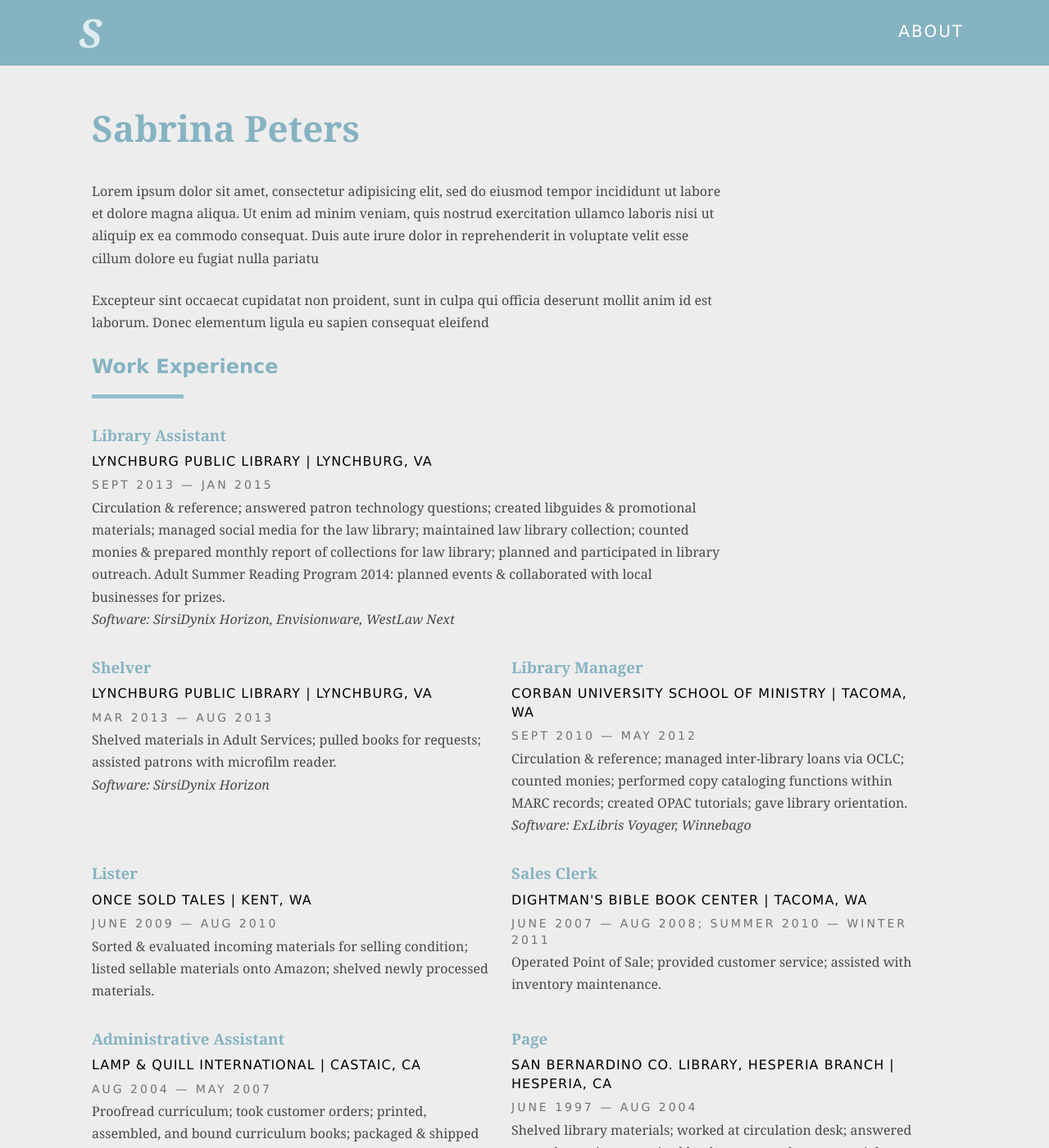
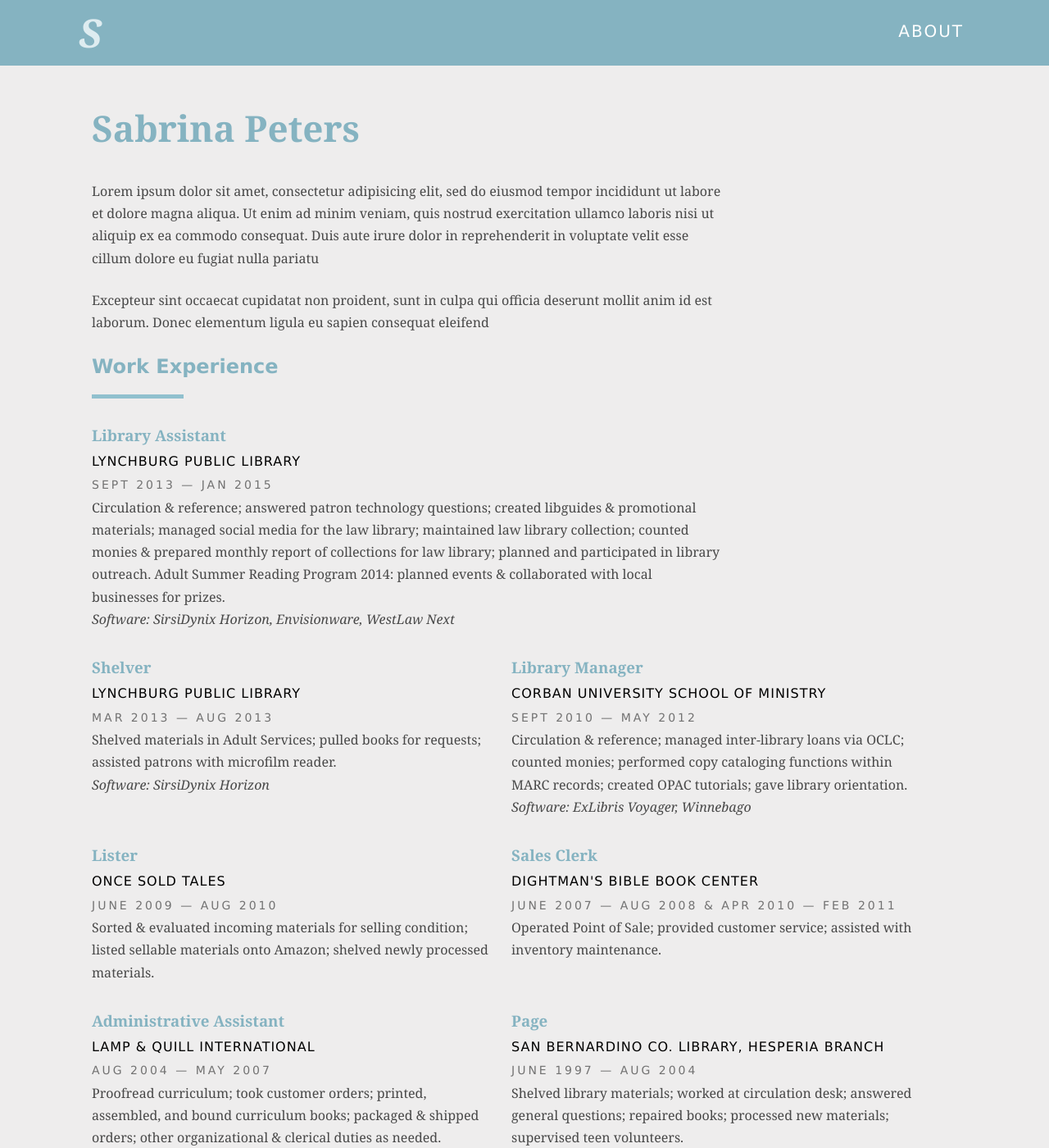
Before and after one commit to sabrinapeters/sdrp.old, a Jekyll site: the page built from resumee.md, in a window 1280 px wide and 1400 px high. Shown: the whole window at 82% size. Built offline with Jekyll 4.4.1, drawn with Linux system fonts in a browser that asks for light colours; some web fonts are replaced.

Commit message:
fix content

```diff
--- a/_layouts/resume.html
+++ b/_layouts/resume.html
@@ -14,43 +14,43 @@ layout: default
     <div class="flex__container">
       <div class="flex__module-lg content__block pr3 mb2">
         <h3 class="resumee__hl mb2 f-serif">Library Assistant</h3>
-        <h4 class="caps mb2 lt-1 w-400">Lynchburg Public Library | Lynchburg, VA</h4>
+        <h4 class="caps mb2 lt-1 w-400">Lynchburg Public Library</h4>
         <time class="resumee__meta caps lt-3 mb1 u-d-bl">Sept 2013 &mdash; Jan 2015</time>
         <p class="f-serif" class="f-serif">Circulation &amp; reference; answered patron technology questions; created libguides &amp; promotional materials; managed social media for the law library; maintained law library collection; counted monies &amp; prepared monthly report of collections for law library; planned and participated in library outreach. Adult Summer Reading Program 2014: planned events &amp; collaborated with local businesses for prizes. <br><em>Software: SirsiDynix Horizon, Envisionware, WestLaw Next</em></p>
       </div>
       <div class="flex__module content__block pr3 mb2">
         <h3 class="resumee__hl mb2 f-serif">Shelver</h3>
-        <h4 class="caps mb2 lt-1 w-400">Lynchburg Public Library | Lynchburg, VA</h4>
+        <h4 class="caps mb2 lt-1 w-400">Lynchburg Public Library</h4>
         <time class="resumee__meta caps lt-3 mb1 u-d-bl">Mar 2013 &mdash; Aug 2013</time>
         <p class="f-serif">Shelved materials in Adult Services; pulled books for requests; assisted patrons with microfilm reader.<br> <em>Software: SirsiDynix Horizon</em></p>
       </div>
       <div class="flex__module content__block pr3 mb2">
         <h3 class="resumee__hl mb2 f-serif">Library Manager</h3>
-        <h4 class="caps mb2 lt-1 w-400">Corban University School of Ministry | Tacoma, WA</h4>
+        <h4 class="caps mb2 lt-1 w-400">Corban University School of Ministry</h4>
         <time class="resumee__meta caps lt-3 mb1 u-d-bl">Sept 2010 &mdash; May 2012</time>
         <p class="f-serif">Circulation &amp; reference; managed inter-library loans via OCLC; counted monies; performed copy cataloging functions within MARC records; created OPAC tutorials; gave library orientation.<br> <em>Software: ExLibris Voyager, Winnebago</em></p>
       </div>
       <div class="flex__module content__block pr3 mb2">
         <h3 class="resumee__hl mb2 f-serif">Lister</h3>
-        <h4 class="caps mb2 lt-1 w-400">Once Sold Tales | Kent, WA</h4>
+        <h4 class="caps mb2 lt-1 w-400">Once Sold Tales</h4>
         <time class="resumee__meta caps lt-3 mb1 u-d-bl">June 2009 &mdash; Aug 2010</time>
         <p class="f-serif">Sorted &amp; evaluated incoming materials for selling condition; listed sellable materials onto Amazon; shelved newly processed materials.</p>
       </div>
       <div class="flex__module content__block pr3 mb2">
         <h3 class="resumee__hl mb2 f-serif">Sales Clerk</h3>
-        <h4 class="caps mb2 lt-1 w-400">Dightman's Bible Book Center | Tacoma, WA</h4>
-        <time class="resumee__meta caps lt-3 mb1 u-d-bl">June 2007 &mdash; Aug 2008; Summer 2010 &mdash; Winter 2011</time>
+        <h4 class="caps mb2 lt-1 w-400">Dightman's Bible Book Center</h4>
+        <time class="resumee__meta caps lt-3 mb1 u-d-bl">June 2007 &mdash; Aug 2008 &amp; Apr 2010 &mdash; Feb 2011</time>
         <p class="f-serif">Operated Point of Sale; provided customer service; assisted with inventory maintenance.</p>
       </div>
       <div class="flex__module content__block pr3 mb2">
         <h3 class="resumee__hl mb2 f-serif">Administrative Assistant</h3>
-        <h4 class="caps mb2 lt-1 w-400">Lamp &amp; Quill International | Castaic, CA</h4>
+        <h4 class="caps mb2 lt-1 w-400">Lamp &amp; Quill International</h4>
         <time class="resumee__meta caps lt-3 mb1 u-d-bl">Aug 2004 &mdash; May 2007</time>
         <p class="f-serif">Proofread curriculum; took customer orders; printed, assembled, and bound curriculum books; packaged &amp; shipped orders; other organizational &amp; clerical duties as needed.</p>
       </div>
       <div class="flex__module content__block pr3 mb2">
         <h3 class="resumee__hl mb2 f-serif">Page</h3>
-        <h4 class="caps mb2 lt-1 w-400">San Bernardino Co. Library, Hesperia Branch | Hesperia, CA</h4>
+        <h4 class="caps mb2 lt-1 w-400">San Bernardino Co. Library, Hesperia Branch</h4>
         <time class="resumee__meta caps lt-3 mb1 u-d-bl">June 1997 &mdash; Aug 2004</time>
         <p class="f-serif">Shelved library materials; worked at circulation desk; answered general questions; repaired books; processed new materials; supervised teen volunteers.</p>
         </div>
```
